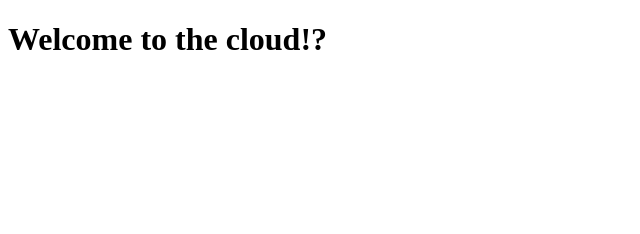
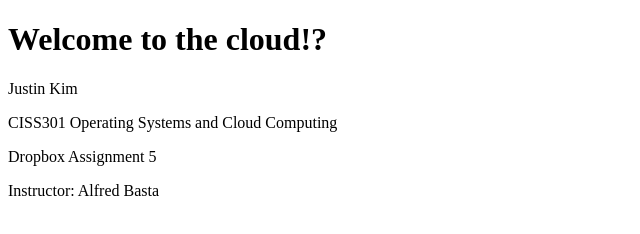
Before and after one commit to justin-93716/MyBook, a plain HTML site: page index.html in a window 1280 px wide. Shown: the whole page, without its empty margins (0-640 px from the left). Drawn offline with Linux system fonts and the light colour scheme.

Commit message:
index.html

```diff
--- a/index.html
+++ b/index.html
@@ -6,5 +6,9 @@
 </head>
 <body>
 <h1>Welcome to the cloud!?</h1>
+<p>Justin Kim</p>
+<p>CISS301 Operating Systems and Cloud Computing</p>
+<p>Dropbox Assignment 5</p>
+<p>Instructor: Alfred Basta</p>
 </body>
 </html>
```
